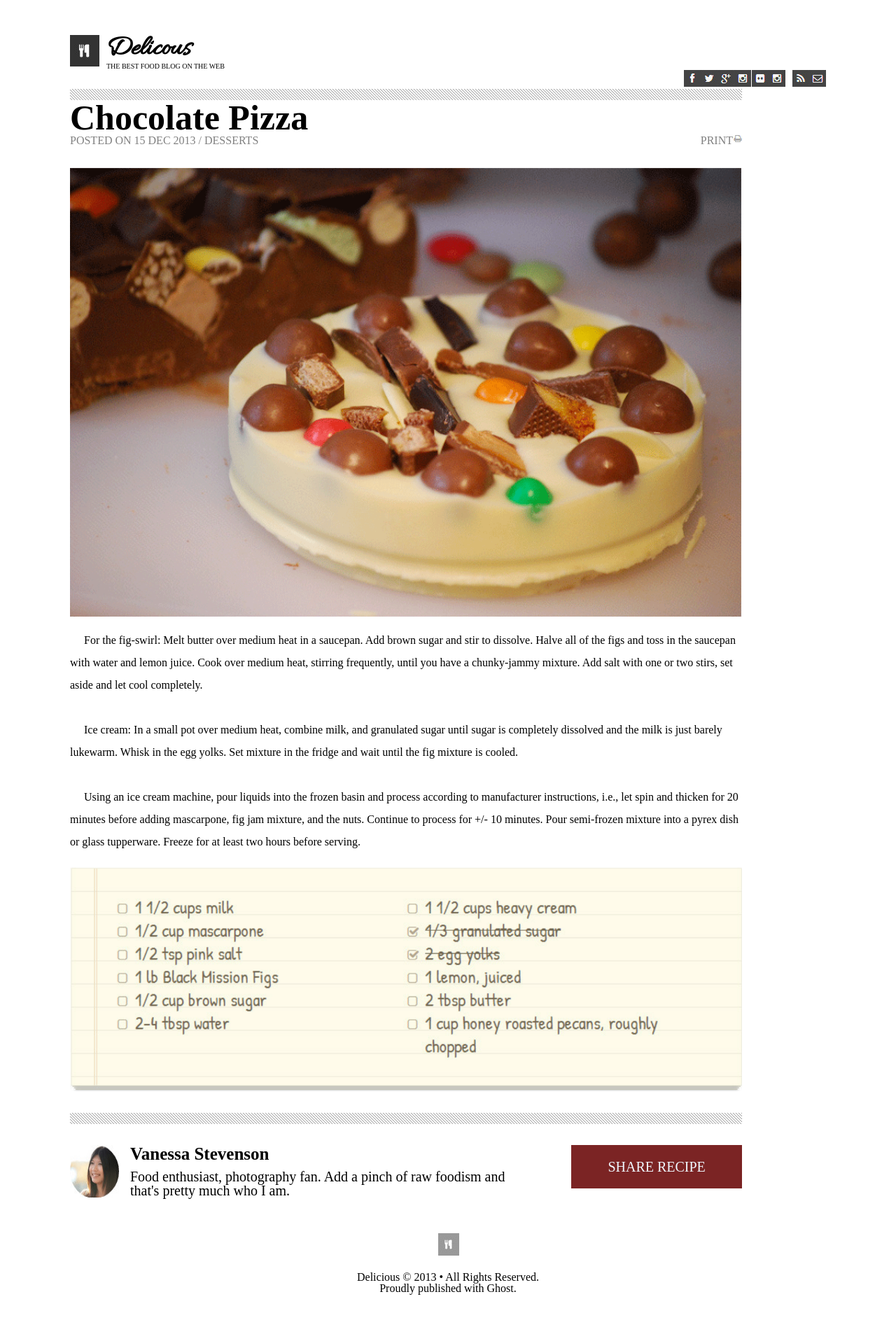
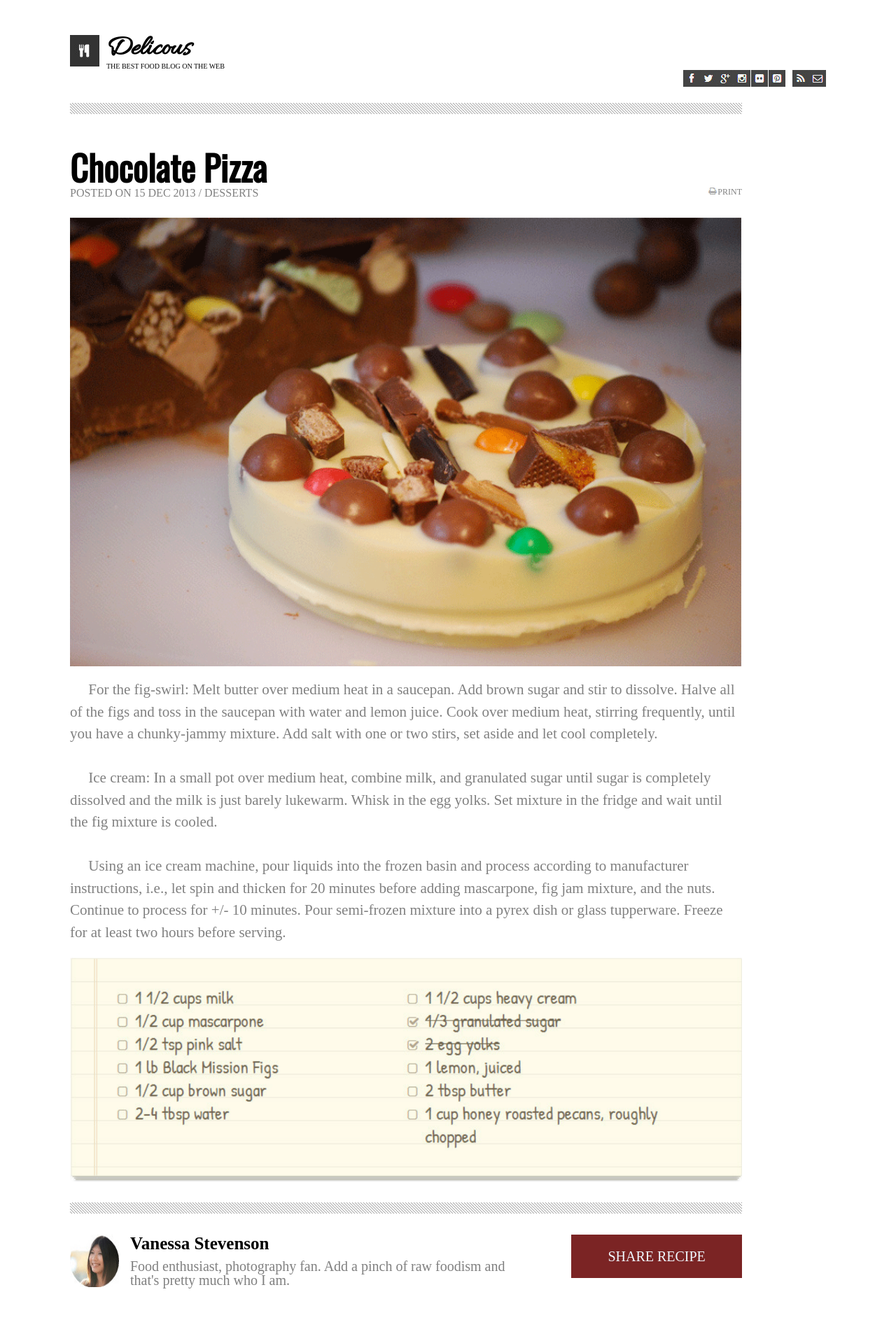
Before and after one commit to Burmpf/chocolate-pizza, a plain HTML site: page index.html in a window 1280 px wide. Shown: the top 1886 px of the page at 70% size. Drawn offline with nearby package versions, Linux system fonts and the light colour scheme.

Commit message:
css updates

```diff
--- a/css/style.css
+++ b/css/style.css
@@ -16,6 +16,7 @@ header nav ul{
 header nav{
     display: flex;
     justify-content: right;
+    margin-bottom: 20px
 }
 
 header ul:first-of-type{
@@ -46,10 +47,17 @@ main{
 h2{
     font-size: 50px;
     font-weight: bolder;
+    font-family: 'Oswald', sans-serif;
+    margin-bottom: 5px;
+}
+#print{
+    font-size: 12px;
+    margin-left: 1px;
 }
 
 #article-title{
     text-align: left;
+    margin-top: 50px;
 }
 
 #article-title p{
@@ -68,7 +76,9 @@ h2{
 article{
     margin-top: 15px;
     margin-bottom: 20px;
-    line-height: 2;
+    line-height: 1.5;
+    font-size: 21px;
+    color: grey;
 }
 
 article img{
@@ -93,8 +103,19 @@ h3 {
     font-size: 20px;
 }
 
+#bio{
+    color: grey;
+}
+
 #about-me ul {
     width:600px;
+}
+
+/* FOOTER*/
+footer {
+    text-align: center;
+    margin-top:50px;
+    color: grey;
 }
 #share {
     color:aliceblue;
@@ -107,12 +128,6 @@ h3 {
     border:1px solid rgb(123, 36, 36);
     background-color: rgb(123, 36, 36);
 }
-
-/* FOOTER*/
-footer {
-    text-align: center;
-    margin-top:50px;
-}
 footer img {
     margin-bottom: 20px;
     float: center;
--- a/index.html
+++ b/index.html
@@ -8,6 +8,7 @@
     <link rel="stylesheet" href="css/style.css">
     <script src="https://kit.fontawesome.com/fce0b84825.js" crossorigin="anonymous"></script>
     <link href="https://fonts.googleapis.com/css2?family=Allura&display=swap" rel="stylesheet">
+    <link href="https://fonts.googleapis.com/css2?family=Oswald&display=swap" rel="stylesheet">
     <title>Document</title>
 
 </head>
@@ -25,7 +26,7 @@
                 <li><a href=""><img src="img/gp-icon.png" alt="Google Plus"></a></li>
                 <li><a href=""><img src="img/insta-icon.png" alt="Instagram Icon"></a></li>
                 <li><a href=""><img src="img/flic-icon.png" alt="Flic Icon"></a></li>
-                <li><a href=""><img src="img/insta-icon.png" alt="Instagram Icon"></a></li>
+                <li><a href=""><img src="img/pint-icon.png" alt=""></a></li>
             </ul>
 
             <ul>
@@ -42,8 +43,8 @@
         <div style="background: url(img/hr-img.png) repeat-x; height: 4px"></div>
         <div id="article-title">
         <h2>Chocolate Pizza</h2>
+        <p id="print">PRINT</p>
         <img src="img/print-icon.png" alt="Print Icon" id="print-logo">
-        <p>PRINT</p>
         <p>POSTED ON 15 DEC 2013 / DESSERTS</p>
         </div>
         <img src="img/choco-pizza.png" alt="Chocolate pizza" id="choco-pizza" width="960">
@@ -69,7 +70,7 @@
                 <li>
                     <h3>Vanessa Stevenson</h3>
                 </li>
-                <li><p>Food enthusiast, photography fan. Add a pinch of raw foodism and that's pretty much who I am.</p></li>
+                <li><p id="bio">Food enthusiast, photography fan. Add a pinch of raw foodism and that's pretty much who I am.</p></li>
             </ul>
             <p id="share">SHARE RECIPE</p>
         </div>
```
